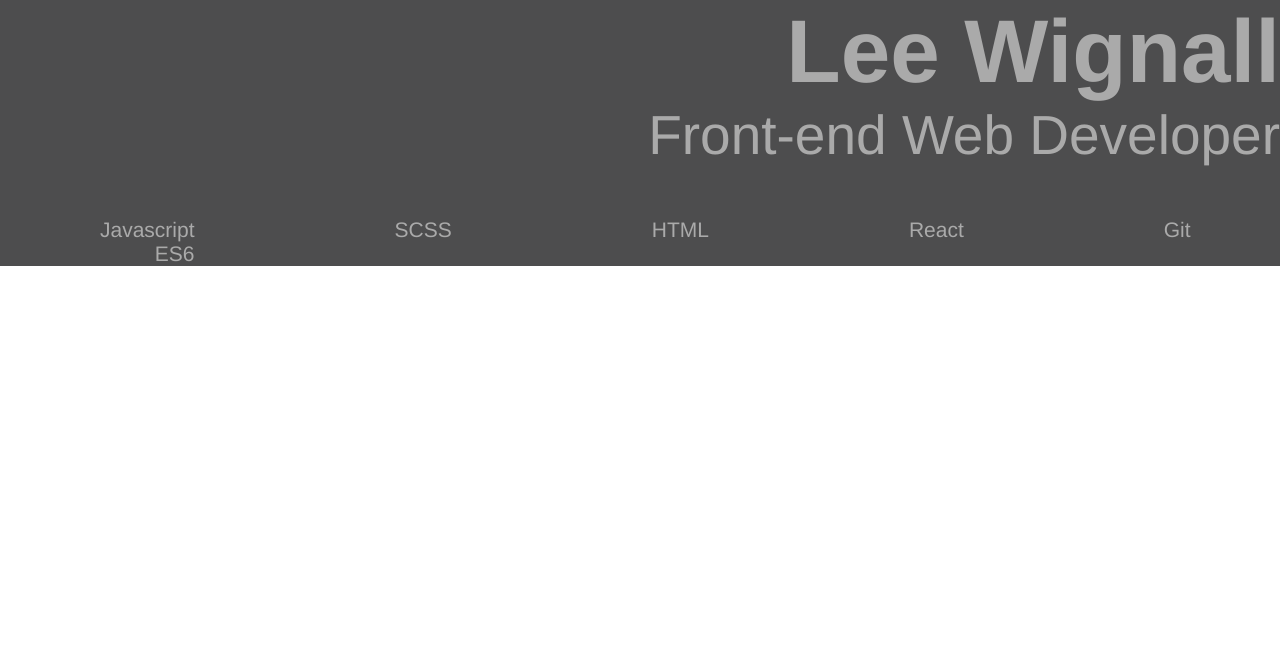
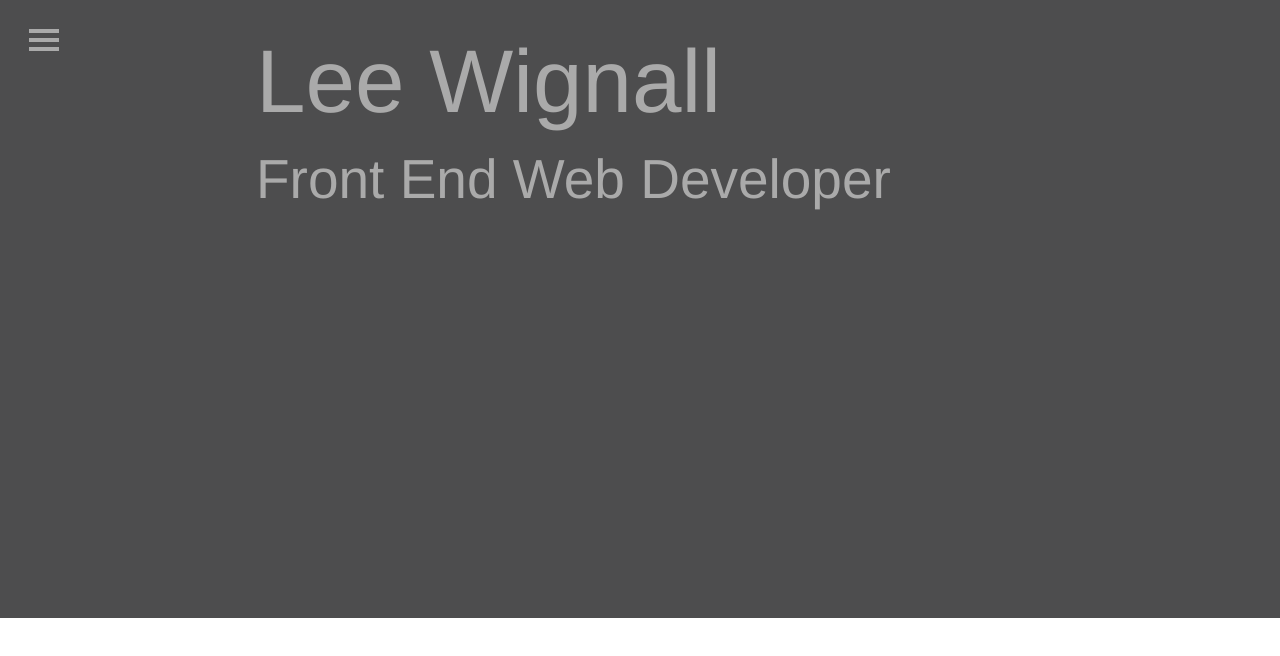
Before and after one commit to LlangiwEel/portfolio, a React (Create React App) app: page / in a window 1280 px wide. Shown: the top 656 px of the page. Built offline with nearby package versions, Linux system fonts and the light colour scheme.

Commit message:
css grid layout changes. experiment with animation

```diff
--- a/src/App.css
+++ b/src/App.css
@@ -1,29 +1,66 @@
-* {
-  margin: 0px;
-  padding: 0px;
+.App {
+  display: grid;
+  background-color: #4d4d4e;
+  grid-template-columns: 20% 60% 20%;
+  grid-template-rows: 30px 233px 55px 300px;
+}
+
+#burger {
+  width: 40px;
+  height: 35px;
+  margin: 20px;
+  padding: 4px;
+}
+
+#burger:hover {
+  cursor: pointer;
+  animation-name: burgerWobble;
+  animation-duration: 1s;
+}
+
+@keyframes burgerWobble {
+  0% { transform: translateX(0%); }
+15% { transform: translateX(-15%) rotate(-2deg); }
+30% { transform: translateX(10%) rotate(2deg); }
+45% { transform: translateX(-10%) rotate(-1deg); }
+60% { transform: translateX(5%) rotate(1deg); }
+75% { transform: translateX(-5%) rotate(-.5deg); }
+100% { transform: translateX(0%); }
+}
+
+.burgerStripe {
+  width: 30px;
+  height: 4px;
+  background-color: #aaaaaa;
+  margin: 5px;
 }
 
 header {
-  width: 100%;
-  height: 266px;
+  position: relative;
+  text-align: center;
+  grid-column-start: 2;
+  grid-row-start: 2;
   background-color: #4d4d4e;
   color: #aaaaaa;
-  text-align: right;
+  display: grid;
+  grid-template-columns: 100%;
+  grid-template-rows: 1fr 1fr;
   font-family: helvetica;
+  overflow:visible;
 }
 
 @keyframes name-slide {
-  0% {margin-right: 600px; opacity: 0.0;}
-  30% {margin-right: 600px; opacity: 0.0;}
-  60% {margin-right: 400px; opacity: 0.0;}
-  100% {margin-right: 0px; opacity: 1.0;}
+  0% {top: -600px; opacity: 0.0;}
+  30% {top: -600px; opacity: 0.0;}
+  60% {top: -400px; opacity: 0.0;}
+  100% {top: 0px; opacity: 1.0;}
 }
 
 @keyframes title-slide {
-  0% {margin-right: 600px; opacity: 0.0;}
-  30% {margin-right: 600px; opacity: 0.0;}
-  60% {margin-right: 400px; opacity: 0.0;}
-  100% {margin-right: 0px; opacity: 1.0;}
+  0% {top: -600px; opacity: 0.0;}
+  30% {top: -600px; opacity: 0.0;}
+  60% {top: -400px; opacity: 0.0;}
+  100% {top: 0px; opacity: 1.0;}
 }
 
 @keyframes technology-fade {
@@ -33,45 +70,39 @@ header {
   100% {opacity: 1.0;}
 }
 
-header h1 {
+header .name {
+  position: absolute;
+  grid-column-start: 1;
+  margin: 0px;
   font-size: 89px;
-  position: relative;
   animation-name: name-slide;
   animation-duration: 2.5s;
 }
 
-header p {
+header .jobTitle {
+  position: absolute;
+  margin: 0px;
+  grid-row-start: 2;
   font-size: 55px;
   animation-name: title-slide;
+  grid-column-start: 1;
   animation-duration: 3s;
 }
 
-header {
-  position: relative;
+.navBar {
+  display: grid;
+  grid-template-columns: 1fr 1fr 1fr;
+  text-align: center;
+  font-size: 34px;
+  margin: 0px;
+  color: #aaaaaa;
+  background-color: #4d4d4e;
 }
 
-header table {
-  position: absolute;
-  bottom: 0;
-  width: 100%;
-  display: flex;
-  font-size: 21px;
-  justify-content: space-between;
-}
-
-header table td {
-  margin: 0px 100px 0px 100px;
-  animation-name: technology-fade;
-  animation-duration: 4s;
-}
-
-
-header table td:hover {
-  color: grey;
-  cursor: pointer;
+.navButton {
+  margin: inherit;
 }
 
 
 
-
 /*https://coolors.co/5f4b66-a7adc6-8797af-18012c-56667a*/
--- a/src/App.js
+++ b/src/App.js
@@ -1,21 +1,27 @@
 import React, { Component } from 'react';
 import './App.css';
+
 
 class App extends Component {
   render() {
     return (
       <div className="App">
+      <div id="burgerHolder">
+        <div id="burger">
+          <div className="burgerStripe"/>
+          <div className="burgerStripe"/>
+          <div className="burgerStripe"/>
+        </div>
+      </div>
       <header>
-        <h1>Lee Wignall</h1>
-        <p>Front-end Web Developer</p>
-          <table>
-          <td>Javascript ES6</td>
-          <td>SCSS</td>
-          <td>HTML</td>
-          <td>React</td>
-          <td>Git</td>
-          </table>
+        <p className="name">Lee Wignall</p>
+        <p className="jobTitle">Front End Web Developer</p>
       </header>
+      <div className="navBar">
+        {/*<p className="navButton">Who</p>
+        <p className="navButton">What</p>
+        <p className="navButton">Where</p>*/}
+      </div>
       </div>
     );
   }
```
Also changed, not shown: src/greyforest.jpg (added).
